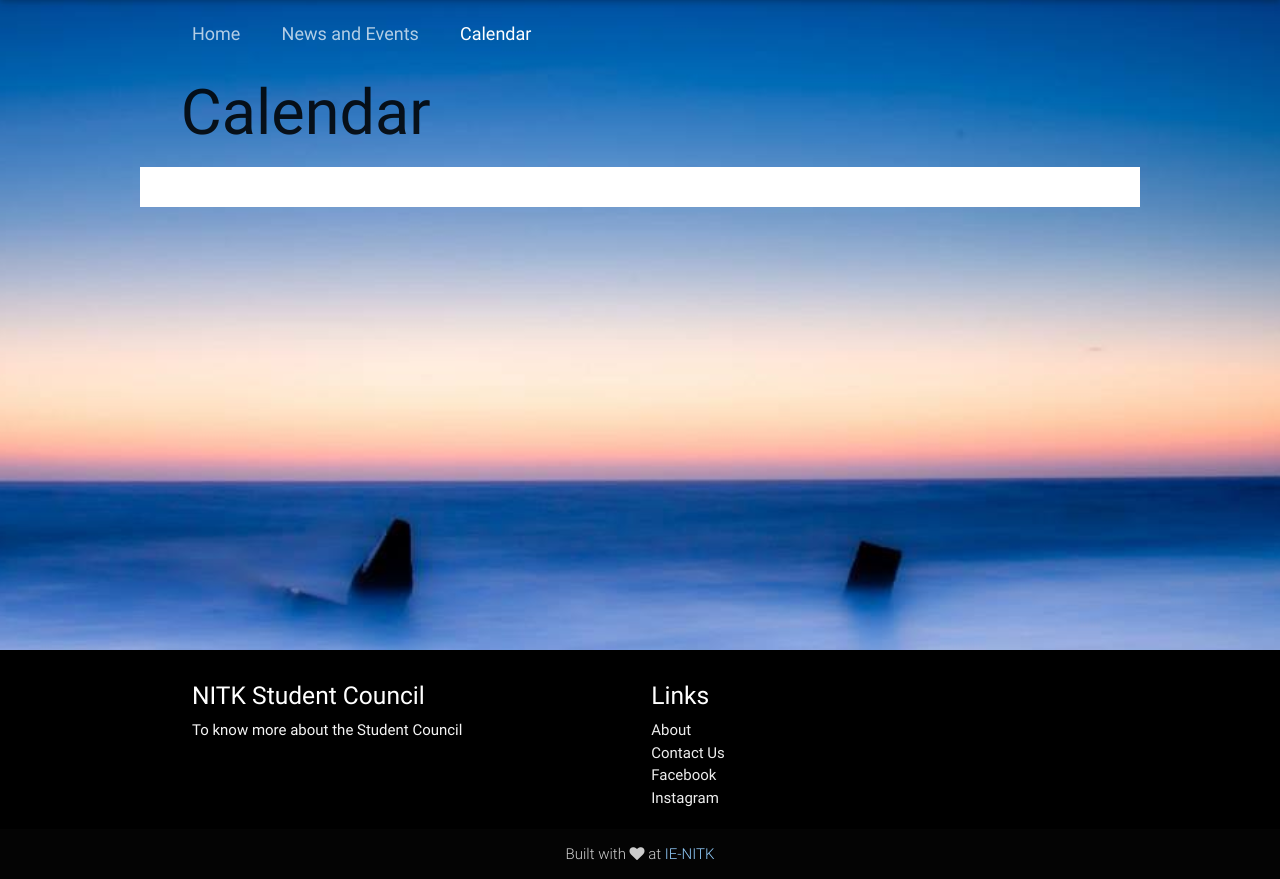
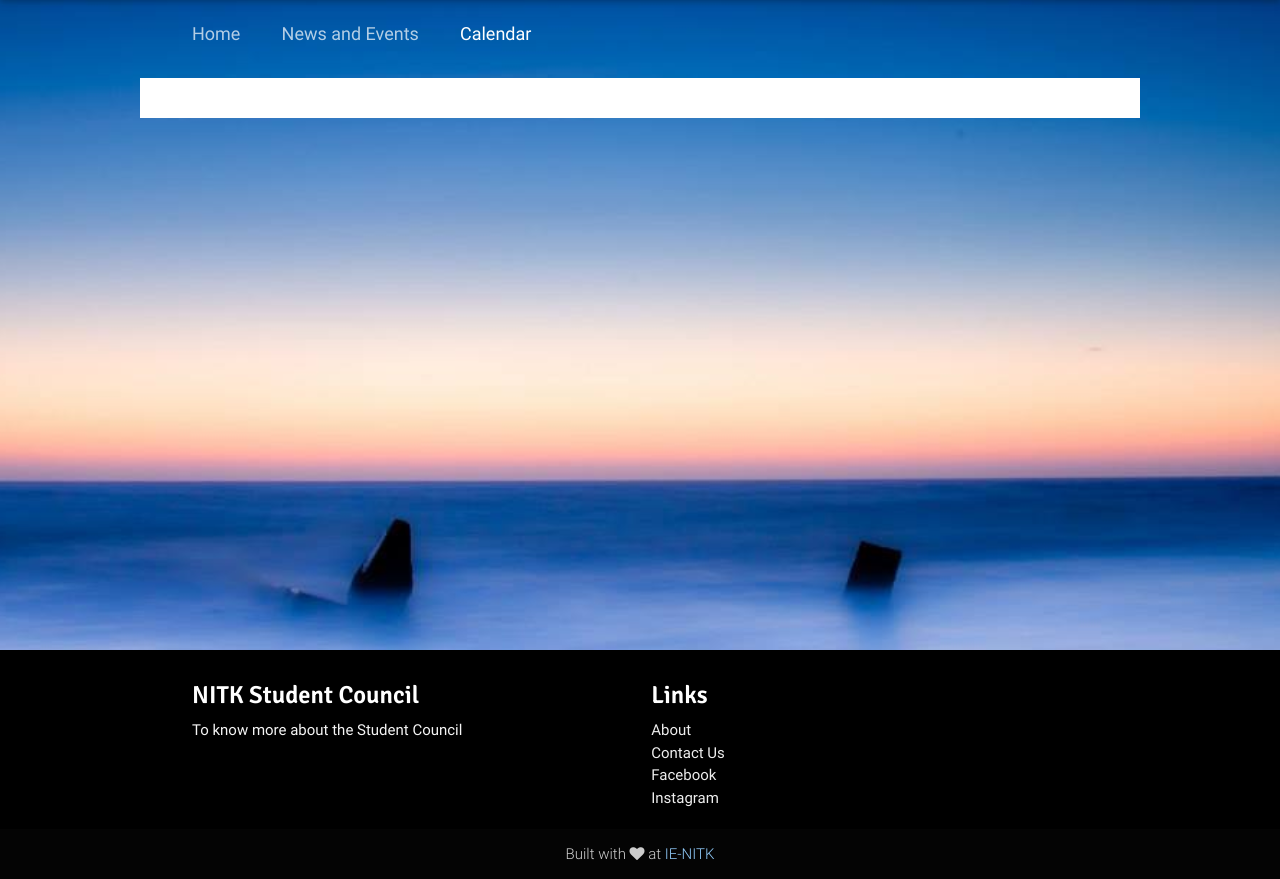
Before and after one commit to devmonster423/django-student-web, a Django app: template src/templates/calendar.html in a window 1280 px wide. Shown: the part 64-943 px from the top of the page. Run offline with Django 3.2, Linux system fonts and the light colour scheme; the template is opened without the code that fills it, so the values that code supplies are empty; some libraries are stand-ins or nearby versions.

Commit message:
Update header fonts, template breadcrumbs and remove page header

```diff
--- a/src/static/site/css/main.css
+++ b/src/static/site/css/main.css
@@ -467,3 +467,7 @@
 .custom-card div:hover {
     background-color: rgb(176,190,197);
 }
+
+h1, h2, h3, h4, h5, h6 {
+    font-family: 'Signika', sans-serif;
+}
--- a/src/templates/announce.html
+++ b/src/templates/announce.html
@@ -5,6 +5,7 @@
     <div class="row">
         <div class="col s12">
             <a href="/" class="breadcrumb">Home</a>
+            <a class="breadcrumb">Student Council</a>
             <a href="#!" class="breadcrumb">Announcements</a>
         </div>
     </div>
--- a/src/templates/blog.html
+++ b/src/templates/blog.html
@@ -7,9 +7,6 @@
             <a href="/" class="breadcrumb">Home</a>
             <a href="#!" class="breadcrumb">Blog</a>
         </div>
-    </div>
-    <div class="row">
-        <h1 class="title">Blog</h1>
     </div>
 </div>
 {% endblock %}
--- a/src/templates/calendar.html
+++ b/src/templates/calendar.html
@@ -7,12 +7,9 @@
     <div class="row">
         <div class="col s12">
             <a href="/" class="breadcrumb">Home</a>
-            <a href="#!" class="breadcrumb">News and Events</a>
+            <a class="breadcrumb">News and Events</a>
             <a href="#!" class="breadcrumb">Calendar</a>
         </div>
-    </div>
-    <div class="row">
-        <h1 class="title">Calendar</h1>
     </div>
 </div>
 {% endblock %}
--- a/src/templates/contacts.html
+++ b/src/templates/contacts.html
@@ -8,9 +8,6 @@
             <a href="/" class="breadcrumb">Home</a>
             <a href="#!" class="breadcrumb">Contact Numbers</a>
         </div>
-    </div>
-    <div class="row">
-        <h1 class="title">Contact Numbers</h1>
     </div>
 </div>
 {% endblock %}
--- a/src/templates/eachNews.html
+++ b/src/templates/eachNews.html
@@ -5,11 +5,9 @@
     <div class="row">
         <div class="col s12">
             <a href="/" class="breadcrumb">Home</a>
+            <a class="breadcrumb">News and Events</a>
             <a href="#!" class="breadcrumb">News</a>
         </div>
-    </div>
-    <div class="row">
-        <h1 class="title">News</h1>
     </div>
 </div>
 {% endblock %}
--- a/src/templates/faq.html
+++ b/src/templates/faq.html
@@ -6,11 +6,8 @@
     <div class="row">
         <div class="col s12">
             <a href="/" class="breadcrumb">Home</a>
-            <a href="#!" class="breadcrumb">FAQ</a>
+            <a href="#!" class="breadcrumb">FAQs</a>
         </div>
-    </div>
-    <div class="row">
-        <h1 class="title">FAQ</h1>
     </div>
 </div>
 {% endblock %}
--- a/src/templates/message.html
+++ b/src/templates/message.html
@@ -5,11 +5,9 @@
     <div class="row">
         <div class="col s12">
             <a href="/" class="breadcrumb">Home</a>
+            <a class="breadcrumb">Student Council</a>
             <a href="#!" class="breadcrumb">Message From The President</a>
         </div>
-    </div>
-    <div class="row">
-        <h1 class="title">Message From The President</h1>
     </div>
 </div>
 {% endblock %}
--- a/src/templates/news.html
+++ b/src/templates/news.html
@@ -5,11 +5,9 @@
 	<div class="row">
 		<div class="col s12">
 			<a href="/" class="breadcrumb">Home</a>
+			<a class="breadcrumb">News and Events</a>
 			<a href="#!" class="breadcrumb">News</a>
 		</div>
-	</div>
-	<div class="row">
-		<h1 class="title">News</h1>
 	</div>
 </div>
 {% endblock %}
--- a/src/templates/nitk_life.html
+++ b/src/templates/nitk_life.html
@@ -8,9 +8,6 @@
       <a href="/" class="breadcrumb">Home</a>
       <a href="#!" class="breadcrumb">NITK Life</a>
     </div>
-  </div>
-  <div class="row ">
-    <h1 class="title">NITK Life</h1>
   </div>
 </div>
 {% endblock %}
--- a/src/templates/represent.html
+++ b/src/templates/represent.html
@@ -5,11 +5,9 @@
   <div class="row">
     <div class="col s12">
       <a href="/" class="breadcrumb">Home</a>
+      <a class="breadcrumb">Student Council</a>
       <a href="#!" class="breadcrumb">Meet The Representatives</a>
     </div>
-  </div>
-  <div class="row">
-    <h1 class="title">Meet The Representatives</h1>
   </div>
 </div>
 {% endblock %}
--- a/src/templates/senate.html
+++ b/src/templates/senate.html
@@ -5,11 +5,9 @@
   <div class="row">
     <div class="col s12">
       <a href="/" class="breadcrumb">Home</a>
+      <a class="breadcrumb">Academics</a>
       <a href="#!" class="breadcrumb">Student Senate</a>
     </div>
-  </div>
-  <div class="row">
-    <h1 class="title">Student Senate</h1>
   </div>
 </div>
 {% endblock %}
--- a/src/templates/static.html
+++ b/src/templates/static.html
@@ -14,9 +14,10 @@
 	<link href="{% static 'materialize/css/materialize.min.css' %}" rel="stylesheet">
 
 	<!-- Custom styles for this site -->
+	<link href='https://fonts.googleapis.com/css?family=Signika:600' rel='stylesheet' type='text/css'>
+	<link href="{% static 'site/css/main.css' %}" rel="stylesheet">
 	{% block styles %}
-	<link href='https://fonts.googleapis.com/css?family=Source+Sans+Pro:300' rel='stylesheet' type='text/css'>
-	<link href="{% static 'site/css/main.css' %}" rel="stylesheet">
+
 	{% endblock styles %}
 
 	<!-- Custom tags for the head tag -->
@@ -121,9 +122,6 @@
 						<a href="#!" class="breadcrumb">Page Info 2</a>
 					</div>
 				</div>
-				<div class="row">
-					<h1 class="title">Page Header</h1>
-				</div>
 			</div>
 			{% endblock %}
 		</div>
@@ -166,7 +164,7 @@
 	<script src="https://code.jquery.com/jquery-2.1.1.min.js"></script>
 	<script src="{% static 'materialize/js/materialize.min.js' %}"></script>
 
-	{% block scripts %}
+
 	<script type="text/javascript">
 	$(document).ready(function(){
 
@@ -179,6 +177,7 @@
 
 	});
 	</script>
+	{% block scripts %}
 	{% endblock scripts %}
 
 </body>
```
Also changed, not shown: src/templates/article.html (line endings or trailing spaces).
